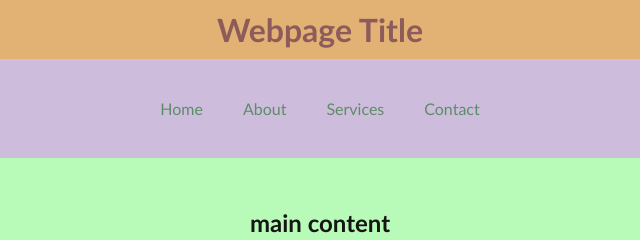
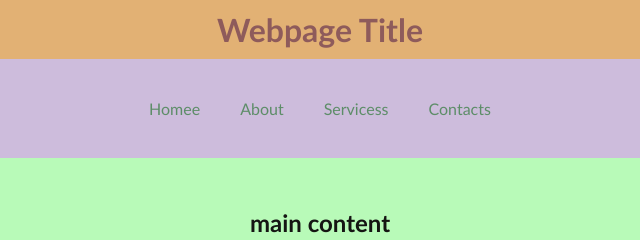
Before and after one commit to Aravindzxc/media-query, a plain HTML site: page index.html in a window 1280 px wide. Shown: the top 240 px of the page, 320-960 px from the left. Drawn offline with Linux system fonts and the light colour scheme.

```diff
--- a/index.html
+++ b/index.html
@@ -12,10 +12,10 @@
 
 <nav>
     <ul>
-        <li><a href="#">Home</a></li>
+        <li><a href="#">Homee</a></li>
         <li><a href="#">About</a></li>
-        <li><a href="#">Services</a></li>
-        <li><a href="#">Contact</a></li>
+        <li><a href="#">Servicess</a></li>
+        <li><a href="#">Contacts</a></li>
     </ul>
 </nav>
 <main>
```
